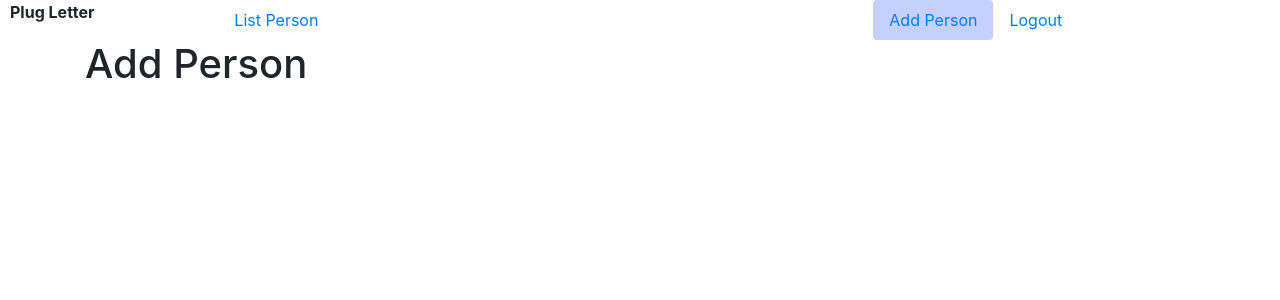
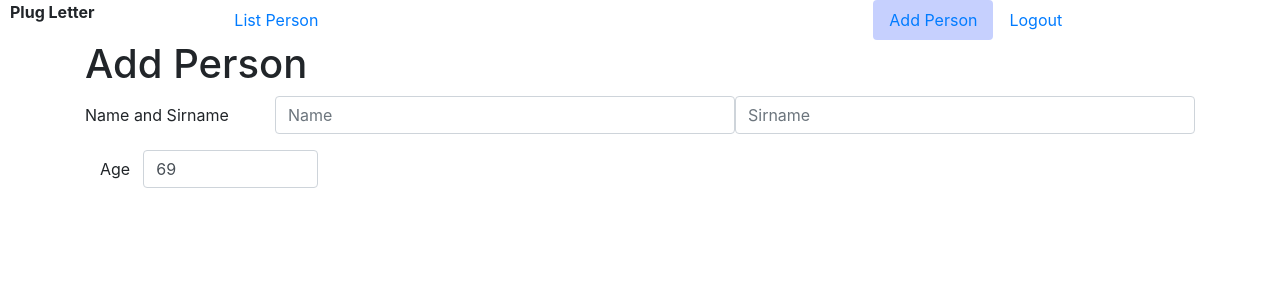
Before and after one commit to Pandu53/Persons_Note, a Vue app: page /AddPerson in a window 1280 px wide. Shown: the top 300 px of the page. Built offline with nearby package versions, Linux system fonts and the light colour scheme.

Commit message:
Added Elements to Template in AddPerson

```diff
--- a/src/store/index.js
+++ b/src/store/index.js
@@ -15,7 +15,8 @@ export default new Vuex.Store({
             partnerName:"",
             location:"Berlin",
             job:"",
-            mainHobby:""
+            mainHobby:"",
+            birthdate:""
         },
         {
             id:1,
@@ -26,7 +27,8 @@ export default new Vuex.Store({
             partnerName:"",
             location:"",
             job:"",
-            mainHobby:""
+            mainHobby:"",
+            birthdate:""
         }
     ]
     },
--- a/src/views/AddPerson.vue
+++ b/src/views/AddPerson.vue
@@ -1,16 +1,47 @@
 <template>
-    <div class="container">
-        <h1>Add Person</h1>
-    </div>
+  <div class="container">
+    <h1>Add Person</h1>
+    <form>
+      <div class="form-group row">
+        <label for="inputName" class="col-sm-2 col-form-label">Name and Sirname</label>
+        <div class="col-sm-10">
+          <input
+            type="text"
+            class="form-control col-6 d-inline-block"
+            id="inputName"
+            placeholder="Name"
+          />
+          <input
+            type="text"
+            class="form-control col-6 d-inline-block"
+            id="inputName"
+            placeholder="Sirname"
+          />
+        </div>
+      </div>
+      <div class="form-group row">
+          <div class="col-sm-4">
+              <label for="inputAge" class="col-sm-2 col-form-label"
+          >Age</label>
+          <input type="number"
+                class="form-control col-6 d-inline-block"
+                id="inputAge"
+                min="0"
+                max="99"
+                step="1"
+                value="69"
+                />
+          </div>
+      </div>
+    </form>
+  </div>
 </template>
 
 <script>
 export default {
-    name:"AddPerson",
-    data: function(){
-        return{
-
-        }
-    }
-}
+  name: "AddPerson",
+  data: function () {
+    return {};
+  },
+};
 </script>
```
